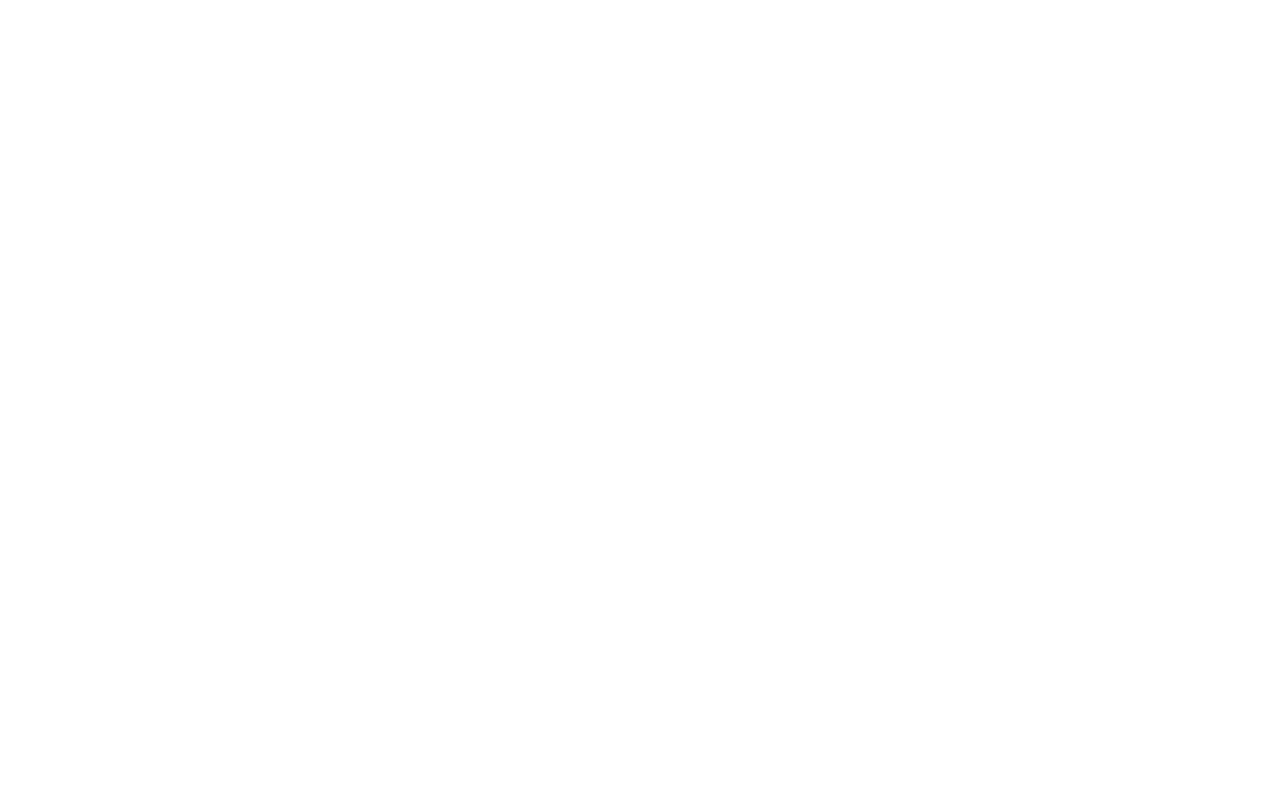
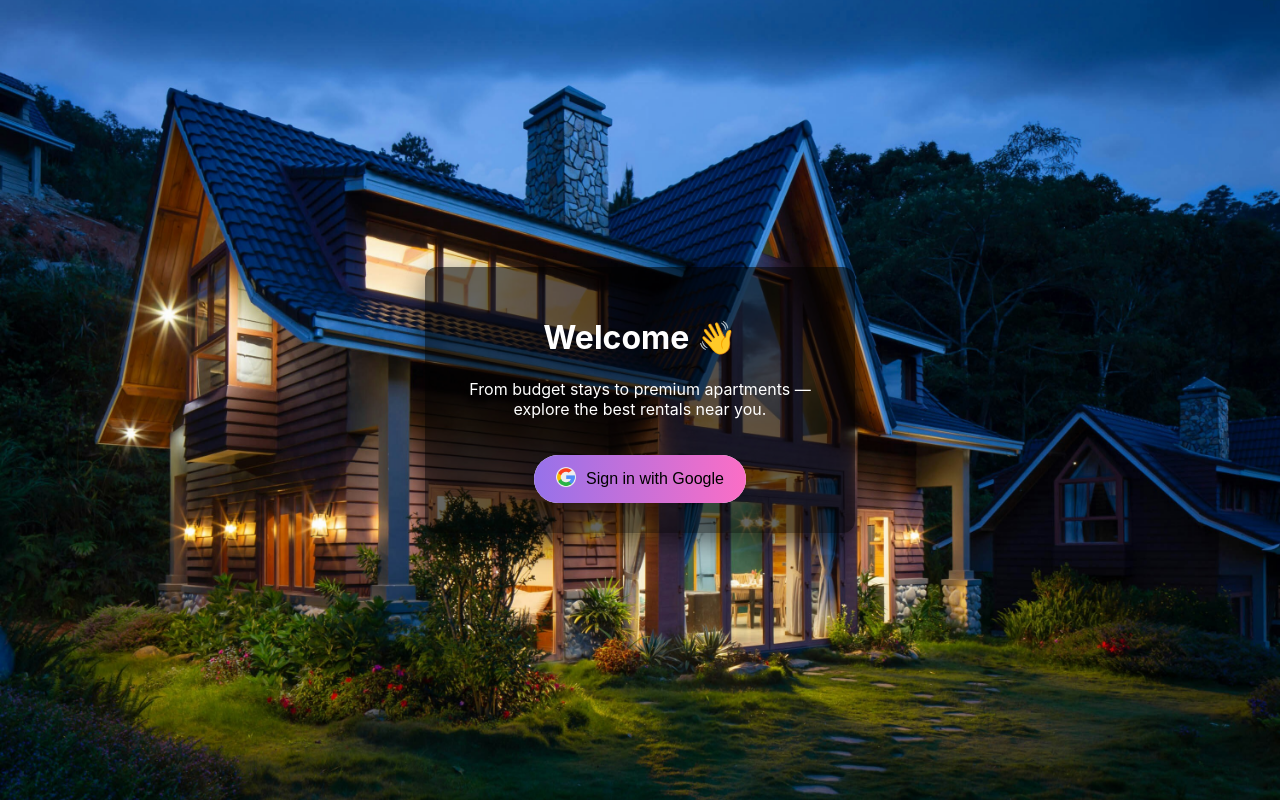
Before and after one commit to Manikrish52/home_rent, a React (Create React App) app in the folder my-app/: page /#/login in a window 1280 px wide. Built offline with nearby package versions, Linux system fonts and the light colour scheme.

Commit message:
router issue fixing.

```diff
--- a/my-app/src/Components/Router.jsx
+++ b/my-app/src/Components/Router.jsx
@@ -10,15 +10,19 @@
     <AuthProvider>
       <HashRouter>
         <Routes>
-          {/* Public route */}
-          <Route path="/" element={<LoginPage />} />
+
+          {/* Public routes */}
+          <Route path="/login" element={<LoginPage />} />
+          <Route path="/" element={<Navigate to="/login" replace />} />
 
           {/* Protected routes */}
           <Route element={<ProtectedRoute />}>
             <Route path="/home" element={<HomePage />} />
           </Route>
 
+          {/* Fallback */}
           <Route path="*" element={<Navigate to="/login" replace />} />
+
         </Routes>
       </HashRouter>
     </AuthProvider>
```
